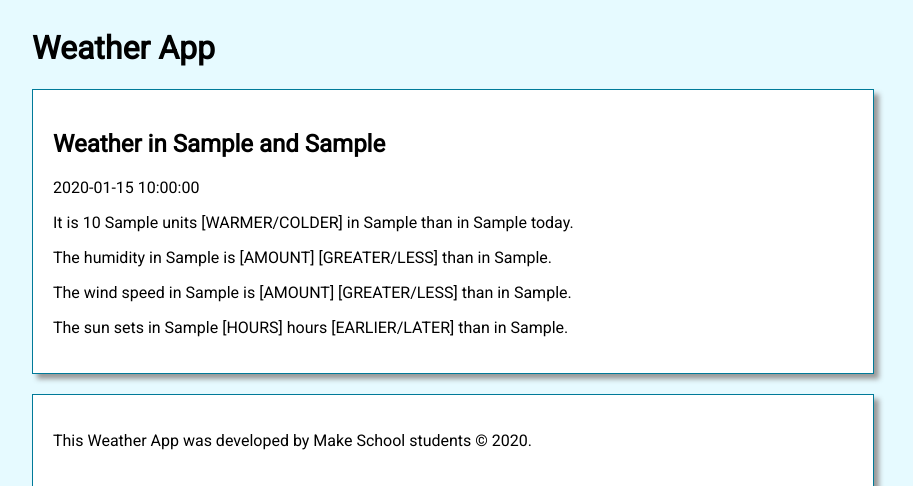
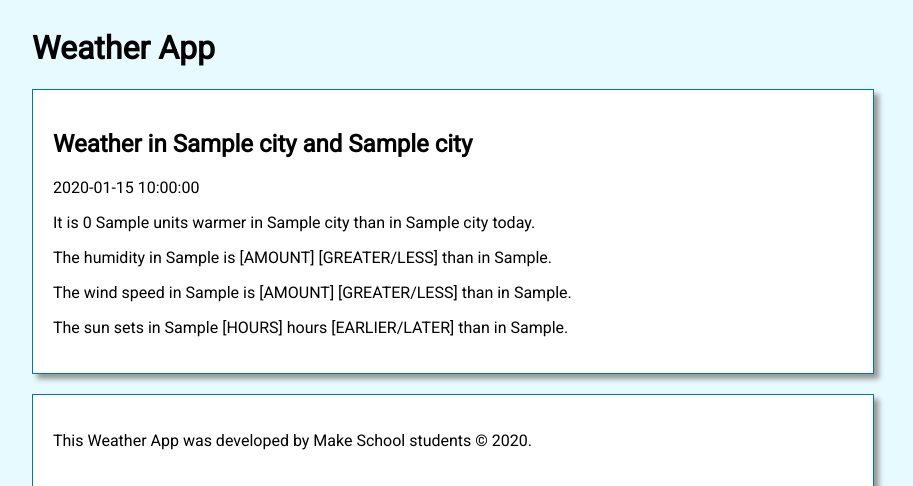
Before and after one commit to RyCornel/Homework-4, a Flask app: template templates/comparison_results.html in a window 1280 px wide. Shown: the top 486 px of the page, without its empty margins (208-1121 px from the left). Run offline with Flask 2, Linux system fonts and the light colour scheme; the template is opened without the code that fills it: most values are stand-ins (such as "Sample title", 1, 10 or a date in 2020).

Commit message:
Commit 6

```diff
--- a/templates/comparison_results.html
+++ b/templates/comparison_results.html
@@ -6,7 +6,7 @@
         TODO: Replace the hard-coded cities and date below with data from the
         server.
     #}
-    <h1>Weather in {{city1}} and {{city2}}</h1>
+    <h1>Weather in {{city1_info['city']}} and {{city2_info['city']}}</h1>
     <p>{{date}}</p>
 
 
@@ -15,7 +15,7 @@
         Replace 'F' with the appropriate units.
     #}
     <p>
-        It is {{temp}} {{units}} [WARMER/COLDER] in {{city1}} than in {{city2}} today.
+        It is {{city1_info['temp'] - city2_info['temp']}} {{units}} {% if city1_info['temp'] - city2_info['temp'] < 0 %} colder {% else %} warmer {% endif %} in {{city1_info['city']}} than in {{city2_info['city']}} today.
     </p>
 
     <p>
```
